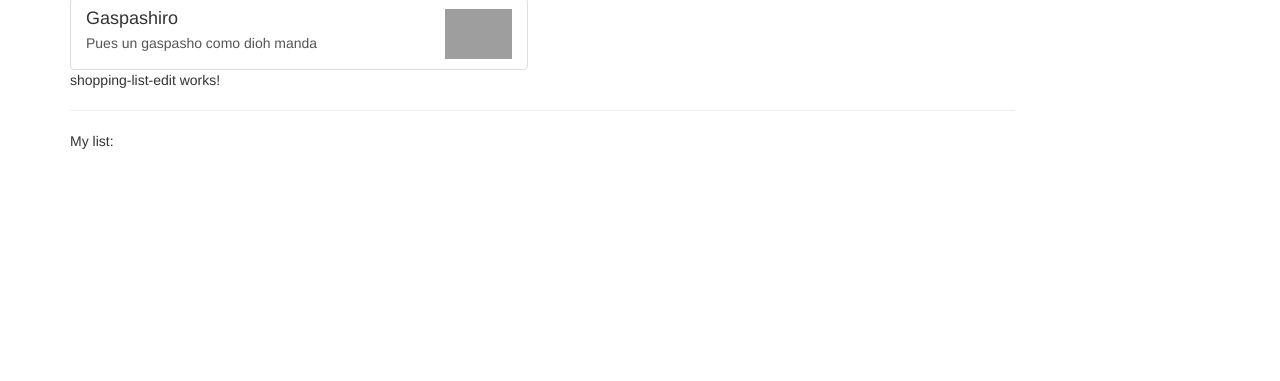
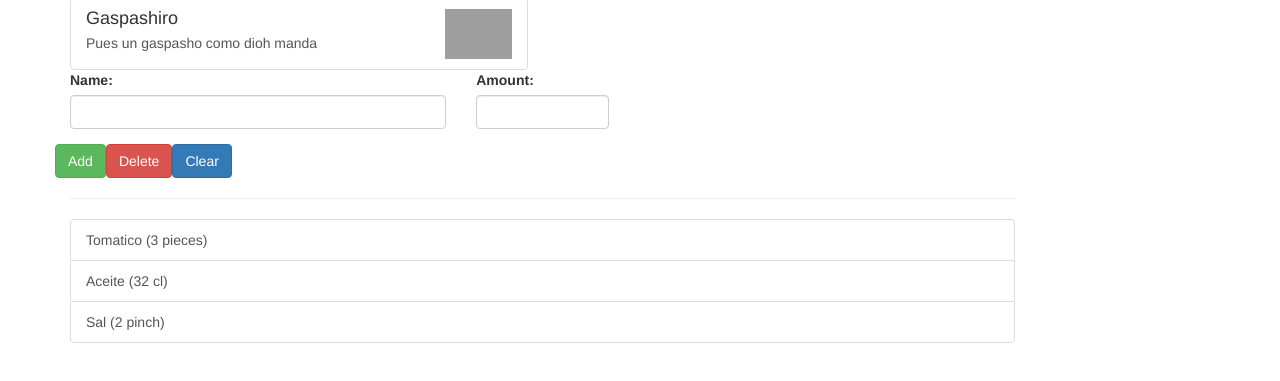
Before and after one commit to GreyWarden/Angular, an Angular app: page / in a window 1280 px wide. Shown: the part 221-602 px from the top of the page. Built offline with nearby package versions, Linux system fonts and the light colour scheme; grey boxes are pictures that could not be loaded.

Commit message:
Added basic layout to shopping list, shopping-list item and created ingredient component

```diff
--- a/src/app/app.module.ts
+++ b/src/app/app.module.ts
@@ -9,6 +9,7 @@ import { RecipeItemComponent } from './components/RecipeBook/recipe-item/recipe-
 import { RecipeDetailComponent } from './components/RecipeBook/recipe-detail/recipe-detail.component';
 import { HeaderComponent } from './components/Header/header/header.component';
 import { RecipesComponent } from './components/RecipeBook/recipes/recipes.component';
+import { IngredientComponent } from './components/Shared/ingredients/ingredient.component';
 
 @NgModule({
   declarations: [
@@ -19,7 +20,8 @@ import { RecipesComponent } from './components/RecipeBook/recipes/recipes.compon
     RecipeItemComponent,
     RecipeDetailComponent,
     HeaderComponent,
-    RecipesComponent
+    RecipesComponent,
+    IngredientComponent
   ],
   imports: [
     BrowserModule,
--- /dev/null
+++ b/src/app/components/Shared/ingredients/Models/ingredient.model.ts
@@ -0,0 +1,36 @@
+/* tslint:disable:variable-name */
+export class Ingredient {
+  private _name: string;
+  private _amount: number;
+  private _measurement: string;
+
+  constructor (name: string, amount: number, measurement: string) {
+    this._name = name;
+    this._amount = amount;
+    this._measurement = measurement;
+  }
+
+  get name (): string {
+    return this._name;
+  }
+
+  set name (value: string) {
+    this._name = value;
+  }
+
+  get amount (): number {
+    return this._amount;
+  }
+
+  set amount (value: number) {
+    this._amount = value;
+  }
+
+  get measurement (): string {
+    return this._measurement;
+  }
+
+  set measurement (value: string) {
+    this._measurement = value;
+  }
+}
--- /dev/null
+++ b/src/app/components/Shared/ingredients/ingredient.component.html
@@ -0,0 +1 @@
+<span> {{ name }} ({{ amount }} {{measurement}}) </span>
--- /dev/null
+++ b/src/app/components/Shared/ingredients/ingredient.component.ts
@@ -0,0 +1,18 @@
+import {Component, Input, OnInit} from '@angular/core';
+
+@Component({
+  selector: 'app-ingredient',
+  templateUrl: './ingredient.component.html',
+  styleUrls: ['./ingredient.component.css']
+})
+export class IngredientComponent implements OnInit {
+  @Input() name: string;
+  @Input() amount: number;
+  @Input() measurement: string;
+
+  constructor () { }
+
+  ngOnInit (): void {
+  }
+
+}
--- a/src/app/components/ShoppingList/shopping-list-edit/shopping-list-edit.component.html
+++ b/src/app/components/ShoppingList/shopping-list-edit/shopping-list-edit.component.html
@@ -1 +1,23 @@
-<p>shopping-list-edit works!</p>
+<div class="row">
+  <div class="col-xs-12">
+    <form>
+      <div class="row">
+        <div class="col-sm-5 form-group">
+          <label for="name">Name: </label>
+          <input type="text" id="name" class="form-control">
+        </div>
+        <div class="col-sm-2 form-group">
+          <label for="amount">Amount: </label>
+          <input type="text" id="amount" class="form-control">
+        </div>
+        <div class="row">
+          <div class="col-xs-12">
+            <button class="btn btn-success" type="submit">Add</button>
+            <button class="btn btn-danger" type="button">Delete</button>
+            <button class="btn btn-primary" type="reset">Clear</button>
+          </div>
+        </div>
+      </div>
+    </form>
+  </div>
+</div>
--- a/src/app/components/ShoppingList/shopping-list/shopping-list.component.css
+++ b/src/app/components/ShoppingList/shopping-list/shopping-list.component.css
@@ -0,0 +1,4 @@
+.pointer {
+  cursor: pointer;
+  user-select: none;
+}
--- a/src/app/components/ShoppingList/shopping-list/shopping-list.component.html
+++ b/src/app/components/ShoppingList/shopping-list/shopping-list.component.html
@@ -2,6 +2,17 @@
   <div class="col-xs-10">
     <app-shopping-list-edit></app-shopping-list-edit>
     <hr>
-    <p>My list:</p>
+    <ul class="list-group">
+      <a
+        *ngFor="let ingredient of ingredients"
+        class="list-group-item pointer"
+      >
+        <app-ingredient
+          [name]="ingredient.name"
+          [amount]="ingredient.amount"
+          [measurement]="ingredient.measurement"
+        ></app-ingredient>
+      </a>
+    </ul>
   </div>
 </div>
--- a/src/app/components/ShoppingList/shopping-list/shopping-list.component.ts
+++ b/src/app/components/ShoppingList/shopping-list/shopping-list.component.ts
@@ -1,4 +1,5 @@
 import { Component, OnInit } from '@angular/core';
+import {Ingredient} from '../../Shared/ingredients/Models/ingredient.model';
 
 @Component({
   selector: 'app-shopping-list',
@@ -6,7 +7,11 @@ import { Component, OnInit } from '@angular/core';
   styleUrls: ['./shopping-list.component.css']
 })
 export class ShoppingListComponent implements OnInit {
-
+  ingredients: Ingredient[] = [
+    new Ingredient('Tomatico', 3, 'pieces'),
+    new Ingredient('Aceite', 32, 'cl'),
+    new Ingredient('Sal', 2, 'pinch')
+  ];
   constructor () { }
 
   ngOnInit (): void {
```
Also changed, not shown: src/app/components/Shared/ingredients/ingredient.component.css (added), 1 other file (tests, documents, lock files or other folders).
